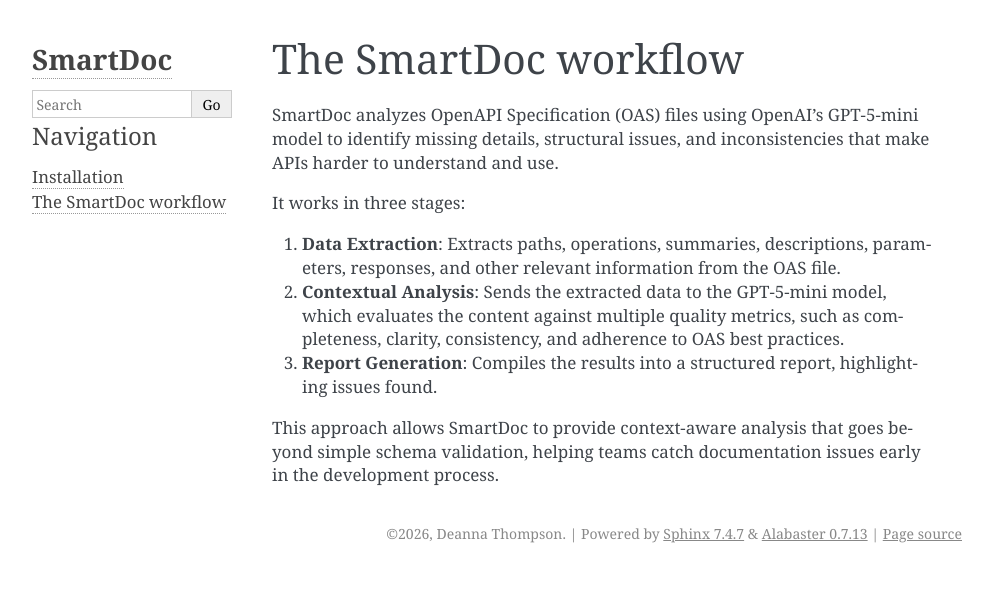
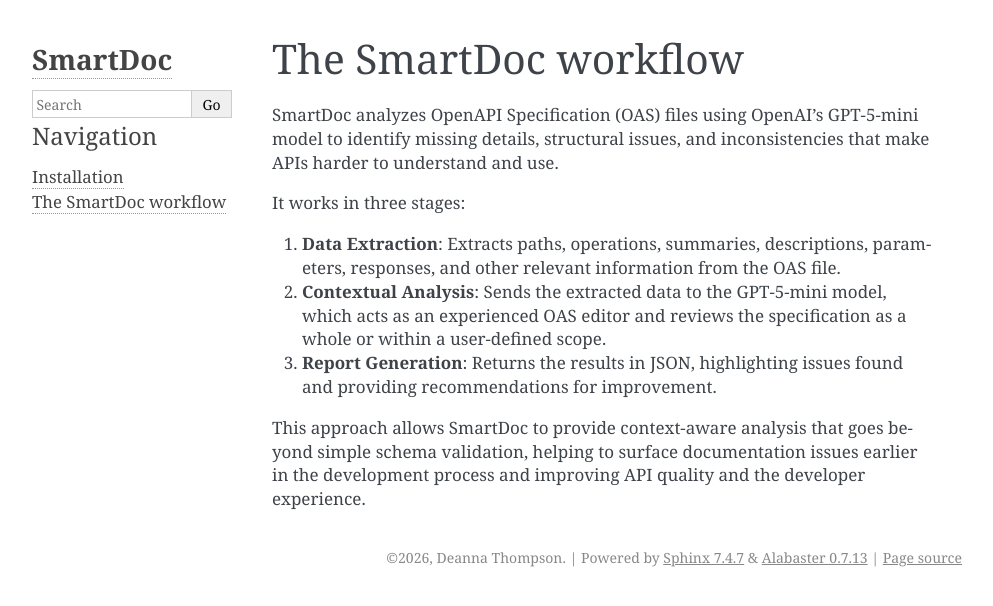
Before and after one commit to itsdeannat/smartdoc, a Sphinx documentation site: the page built from docs/source/smartdoc_workflow.rst, in a window 1280 px wide. Shown: the top 606 px of the page, without its empty margins (148-1141 px from the left). Built offline with Sphinx 7.4.7, drawn with Linux system fonts in a browser that asks for light colours.

Commit message:
docs: update workflow page to align with new design

```diff
--- a/docs/source/smartdoc_workflow.rst
+++ b/docs/source/smartdoc_workflow.rst
@@ -7,7 +7,7 @@
 It works in three stages:
 
 1. **Data Extraction**: Extracts paths, operations, summaries, descriptions, parameters, responses, and other relevant information from the OAS file.
-2. **Contextual Analysis**: Sends the extracted data to the GPT-5-mini model, which evaluates the content against multiple quality metrics, such as completeness, clarity, consistency, and adherence to OAS best practices.
-3. **Report Generation**: Compiles the results into a structured report, highlighting issues found.
+2. **Contextual Analysis**: Sends the extracted data to the GPT-5-mini model, which acts as an experienced OAS editor and reviews the specification as a whole or within a user-defined scope.
+3. **Report Generation**: Returns the results in JSON, highlighting issues found and providing recommendations for improvement.
 
-This approach allows SmartDoc to provide context-aware analysis that goes beyond simple schema validation, helping teams catch documentation issues early in the development process.
+This approach allows SmartDoc to provide context-aware analysis that goes beyond simple schema validation, helping to surface documentation issues earlier in the development process and improving API quality and the developer experience.
```
